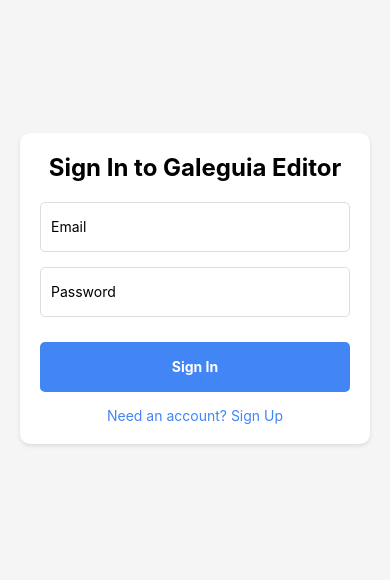
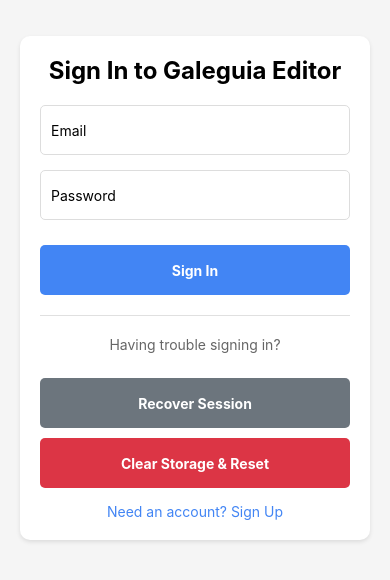
Before and after one commit to palheiro1/galeguia-editor, a React Native app: screen /CourseEdit in a window 390 px wide. Shown: the part 134-714 px from the top of the page. Built offline with nearby package versions, Linux system fonts and the light colour scheme; no server answers.

Commit message:
feat: Enhance session management with recovery tools, error handling, and improved caching

```diff
--- a/App.tsx
+++ b/App.tsx
@@ -15,6 +15,7 @@
 import PageTestScreen from './src/screens/PageTestScreen'; // Import PageTestScreen
 import Auth from './src/components/Auth';
 import { AuthProvider, useAuth } from './src/contexts/AuthContext';
+import { ErrorBoundary } from './src/components/ErrorBoundary';
 
 
 // Define the stack navigator types
@@ -42,22 +43,55 @@
       return;
     }
 
-    // For Netlify and other web hosts, detect auth in URL
+    // For Netlify and other web hosts, detect auth in URL and handle session restoration
     const processAuthRedirect = async () => {
       try {
-        if (window.location.hash && window.location.hash.includes('access_token')) {
+        const currentUrl = window.location.href;
+        console.log('Processing auth redirect for URL:', currentUrl);
+
+        // Check if this is an auth callback URL
+        const isAuthCallback = currentUrl.includes('#access_token') ||
+                              currentUrl.includes('access_token=') ||
+                              currentUrl.includes('refresh_token=') ||
+                              currentUrl.includes('error=');
+
+        if (isAuthCallback) {
+          console.log('Detected auth callback, processing...');
+
+          // Let Supabase handle the auth callback
+          const { data, error } = await supabase.auth.getSession();
+
+          if (error) {
+            console.error('Error processing auth callback:', error);
+          } else {
+            console.log('Auth callback processed successfully:', !!data.session);
+          }
+
+          // Clean up the URL by removing hash parameters
           const cleanUrl = window.location.href.split('#')[0];
           window.history.replaceState(null, '', cleanUrl);
-          await supabase.auth.getSession();
+        } else {
+          // Just check if we have a valid session
+          console.log('No auth callback detected, checking existing session...');
+          const { data, error } = await supabase.auth.getSession();
+
+          if (error) {
+            console.error('Error checking session:', error);
+          } else {
+            console.log('Session check result:', !!data.session);
+          }
         }
       } catch (error) {
-        console.error("Error processing auth redirect in AuthRedirect:", error);
+        console.error("Error processing auth redirect:", error);
       } finally {
         setAuthChecked(true);
       }
     };
 
-    processAuthRedirect();
+    // Add a small delay to ensure DOM is ready
+    const timer = setTimeout(processAuthRedirect, 100);
+
+    return () => clearTimeout(timer);
   }, []);
 
   if (!authChecked && Platform.OS === 'web') {
@@ -176,11 +210,13 @@
 // Main App component with AuthProvider wrapper and AuthRedirect
 export default function App() {
   return (
-    <AuthRedirect>
-      <AuthProvider>
-        <MainContent />
-      </AuthProvider>
-    </AuthRedirect>
+    <ErrorBoundary>
+      <AuthRedirect>
+        <AuthProvider>
+          <MainContent />
+        </AuthProvider>
+      </AuthRedirect>
+    </ErrorBoundary>
   );
 }
 
--- a/src/components/Auth.tsx
+++ b/src/components/Auth.tsx
@@ -105,6 +105,83 @@
     }
   }
 
+  // Session recovery function
+  async function recoverSession() {
+    setLoading(true);
+    setErrorMsg(null);
+
+    try {
+      console.log('Attempting session recovery...');
+
+      // Try to refresh the current session
+      const { data, error } = await supabase.auth.refreshSession();
+
+      if (error) {
+        console.error('Session refresh failed:', error);
+
+        // If refresh fails, try to get the session from storage
+        const { data: sessionData, error: sessionError } = await supabase.auth.getSession();
+
+        if (sessionError) {
+          console.error('Session retrieval failed:', sessionError);
+          setErrorMsg('Session recovery failed. Please sign in again.');
+          Alert.alert('Session Recovery Failed', 'Unable to recover your session. Please sign in again.');
+        } else if (sessionData.session) {
+          console.log('Session recovered from storage');
+          Alert.alert('Session Recovered', 'Your session has been restored.');
+        } else {
+          setErrorMsg('No valid session found. Please sign in.');
+          Alert.alert('No Session Found', 'No valid session found. Please sign in.');
+        }
+      } else if (data.session) {
+        console.log('Session refreshed successfully');
+        Alert.alert('Session Recovered', 'Your session has been refreshed.');
+      }
+    } catch (err) {
+      console.error('Session recovery error:', err);
+      setErrorMsg('Session recovery failed. Please try signing in.');
+      Alert.alert('Recovery Error', 'Unable to recover session. Please try signing in.');
+    } finally {
+      setLoading(false);
+    }
+  }
+
+  // Clear storage and reset
+  async function clearStorageAndReset() {
+    setLoading(true);
+    setErrorMsg(null);
+
+    try {
+      console.log('Clearing storage and resetting...');
+
+      // Sign out to clear any existing session
+      await supabase.auth.signOut();
+
+      // For web, also clear localStorage
+      if (Platform.OS === 'web') {
+        try {
+          window.localStorage.removeItem('galeguia-auth');
+          Object.keys(window.localStorage).forEach(key => {
+            if (key.startsWith('supabase.auth.token')) {
+              window.localStorage.removeItem(key);
+            }
+          });
+        } catch (storageError) {
+          console.error('Error clearing localStorage:', storageError);
+        }
+      }
+
+      setEmail('');
+      setPassword('');
+      Alert.alert('Storage Cleared', 'Authentication storage has been cleared. Please sign in again.');
+    } catch (err) {
+      console.error('Clear storage error:', err);
+      setErrorMsg('Failed to clear storage.');
+    } finally {
+      setLoading(false);
+    }
+  }
+
   return (
     <View style={styles.container}>
       <View style={styles.formContainer}>
@@ -147,6 +224,29 @@
             </Text>
           )}
         </TouchableOpacity>
+
+        {/* Session Recovery Buttons - Only show on login screen */}
+        {isLogin && (
+          <View style={styles.recoveryContainer}>
+            <Text style={styles.recoveryTitle}>Having trouble signing in?</Text>
+
+            <TouchableOpacity
+              style={[styles.button, styles.buttonSecondary]}
+              onPress={recoverSession}
+              disabled={loading}
+            >
+              <Text style={styles.buttonSecondaryText}>Recover Session</Text>
+            </TouchableOpacity>
+
+            <TouchableOpacity
+              style={[styles.button, styles.buttonDanger]}
+              onPress={clearStorageAndReset}
+              disabled={loading}
+            >
+              <Text style={styles.buttonText}>Clear Storage & Reset</Text>
+            </TouchableOpacity>
+          </View>
+        )}
 
         <TouchableOpacity
           style={styles.switchButton}
@@ -219,12 +319,34 @@
   buttonPrimary: {
     backgroundColor: '#4285F4',
   },
+  buttonSecondary: {
+    backgroundColor: '#6c757d',
+  },
+  buttonDanger: {
+    backgroundColor: '#dc3545',
+  },
   buttonDisabled: {
     backgroundColor: '#a0c4ff',
   },
   buttonText: {
     color: '#fff',
     fontWeight: 'bold',
+  },
+  buttonSecondaryText: {
+    color: '#fff',
+    fontWeight: 'bold',
+  },
+  recoveryContainer: {
+    marginTop: 20,
+    paddingTop: 20,
+    borderTopWidth: 1,
+    borderTopColor: '#e0e0e0',
+  },
+  recoveryTitle: {
+    fontSize: 14,
+    color: '#666',
+    textAlign: 'center',
+    marginBottom: 15,
   },
   switchButton: {
     marginTop: 15,
--- /dev/null
+++ b/src/components/ErrorBoundary.tsx
@@ -0,0 +1,106 @@
+import React, { Component, ReactNode } from 'react';
+import { View, Text, StyleSheet, TouchableOpacity, Platform } from 'react-native';
+import { COLORS, TYPOGRAPHY, SPACING } from '../styles/designSystem';
+
+interface Props {
+  children: ReactNode;
+  fallback?: ReactNode;
+}
+
+interface State {
+  hasError: boolean;
+  error?: Error;
+}
+
+export class ErrorBoundary extends Component<Props, State> {
+  constructor(props: Props) {
+    super(props);
+    this.state = { hasError: false };
+  }
+
+  static getDerivedStateFromError(error: Error): State {
+    return { hasError: true, error };
+  }
+
+  componentDidCatch(error: Error, errorInfo: any) {
+    console.error('ErrorBoundary caught an error:', error, errorInfo);
+  }
+
+  handleRetry = () => {
+    this.setState({ hasError: false, error: undefined });
+
+    // For web, try to reload the page to reset the session state
+    if (Platform.OS === 'web') {
+      window.location.reload();
+    }
+  };
+
+  render() {
+    if (this.state.hasError) {
+      if (this.props.fallback) {
+        return this.props.fallback;
+      }
+
+      return (
+        <View style={styles.container}>
+          <Text style={styles.title}>Something went wrong</Text>
+          <Text style={styles.message}>
+            There was an error loading the application. This might be a session issue.
+          </Text>
+          {this.state.error && (
+            <Text style={styles.errorDetails}>
+              {this.state.error.message}
+            </Text>
+          )}
+          <TouchableOpacity style={styles.retryButton} onPress={this.handleRetry}>
+            <Text style={styles.retryText}>Try Again</Text>
+          </TouchableOpacity>
+        </View>
+      );
+    }
+
+    return this.props.children;
+  }
+}
+
+const styles = StyleSheet.create({
+  container: {
+    flex: 1,
+    justifyContent: 'center',
+    alignItems: 'center',
+    padding: SPACING.xl,
+    backgroundColor: COLORS.gray50,
+  },
+  title: {
+    fontSize: TYPOGRAPHY.fontSize['2xl'],
+    fontWeight: TYPOGRAPHY.fontWeight.bold,
+    color: COLORS.gray900,
+    marginBottom: SPACING.lg,
+    textAlign: 'center',
+  },
+  message: {
+    fontSize: TYPOGRAPHY.fontSize.base,
+    color: COLORS.gray600,
+    textAlign: 'center',
+    marginBottom: SPACING.lg,
+    lineHeight: TYPOGRAPHY.lineHeight.relaxed * TYPOGRAPHY.fontSize.base,
+  },
+  errorDetails: {
+    fontSize: TYPOGRAPHY.fontSize.sm,
+    color: COLORS.error,
+    textAlign: 'center',
+    marginBottom: SPACING.xl,
+    fontFamily: Platform.OS === 'web' ? 'monospace' : 'Courier',
+  },
+  retryButton: {
+    backgroundColor: COLORS.primary,
+    paddingVertical: SPACING.md,
+    paddingHorizontal: SPACING.xl,
+    borderRadius: 8,
+  },
+  retryText: {
+    color: COLORS.white,
+    fontSize: TYPOGRAPHY.fontSize.base,
+    fontWeight: TYPOGRAPHY.fontWeight.semibold,
+  },
+});
--- a/src/lib/supabase.ts
+++ b/src/lib/supabase.ts
@@ -13,9 +13,28 @@
 
 const AsyncStorageAdapter = isWeb
   ? {
-      getItem: async (key: string) => window.localStorage.getItem(key),
-      setItem: async (key: string, value: string) => window.localStorage.setItem(key, value),
-      removeItem: async (key: string) => window.localStorage.removeItem(key),
+      getItem: async (key: string) => {
+        try {
+          return window.localStorage.getItem(key);
+        } catch (error) {
+          console.error('Error getting item from localStorage:', error);
+          return null;
+        }
+      },
+      setItem: async (key: string, value: string) => {
+        try {
+          window.localStorage.setItem(key, value);
+        } catch (error) {
+          console.error('Error setting item in localStorage:', error);
+        }
+      },
+      removeItem: async (key: string) => {
+        try {
+          window.localStorage.removeItem(key);
+        } catch (error) {
+          console.error('Error removing item from localStorage:', error);
+        }
+      },
     }
   : AsyncStorage;
 
@@ -24,6 +43,8 @@
     storage: AsyncStorageAdapter,
     autoRefreshToken: true,
     persistSession: true,
-    detectSessionInUrl: false,
+    detectSessionInUrl: isWeb,
+    flowType: 'pkce',
+    storageKey: 'galeguia-auth',
   }
 });
```
Also changed, not shown: src/contexts/AuthContext.tsx (+49 -10 lines), 2 other files (tests, documents, lock files or other folders).
